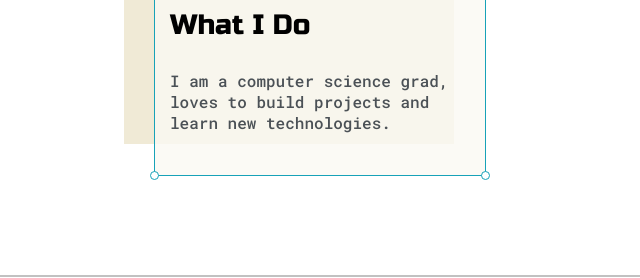
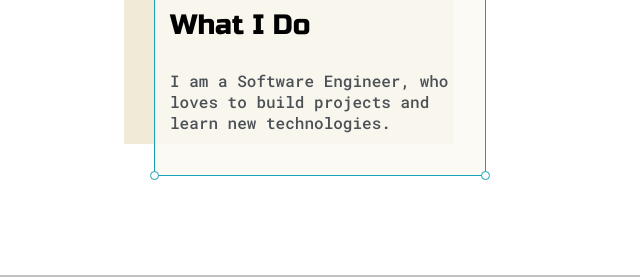
Before and after one commit to therahulsahu/therahulsahu.github.io, a plain HTML site: page index.html in a window 1280 px wide. Shown: the part 404-682 px from the top of the page, 516-1156 px from the left. Drawn offline with Linux system fonts and the light colour scheme.

Commit message:
Update index.html

```diff
--- a/index.html
+++ b/index.html
@@ -57,7 +57,7 @@
                 <div id="corner-tr" class="corner"></div>
                 <h3>What I Do</h3>
                 <p>
-                  I am a computer science grad, loves to build projects and
+                  I am a Software Engineer, who loves to build projects and
                   learn new technologies.
                 </p>
                 <!-- I was a lead developer in a past life, now I enjoy teaching courses. -->
```
